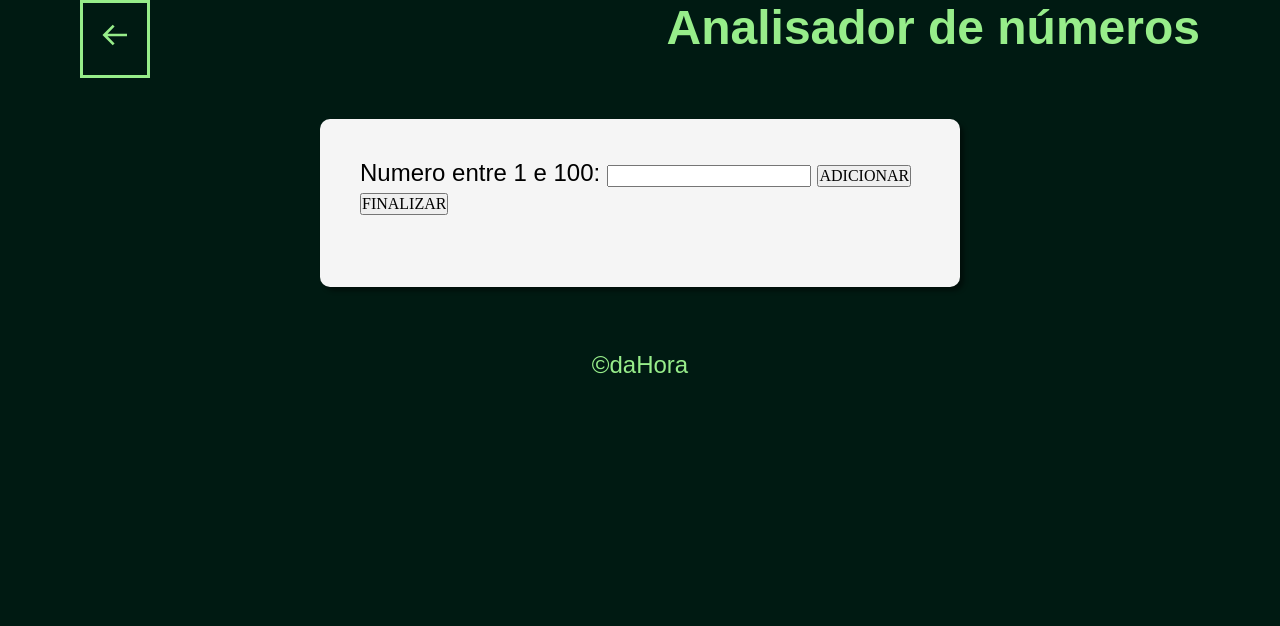
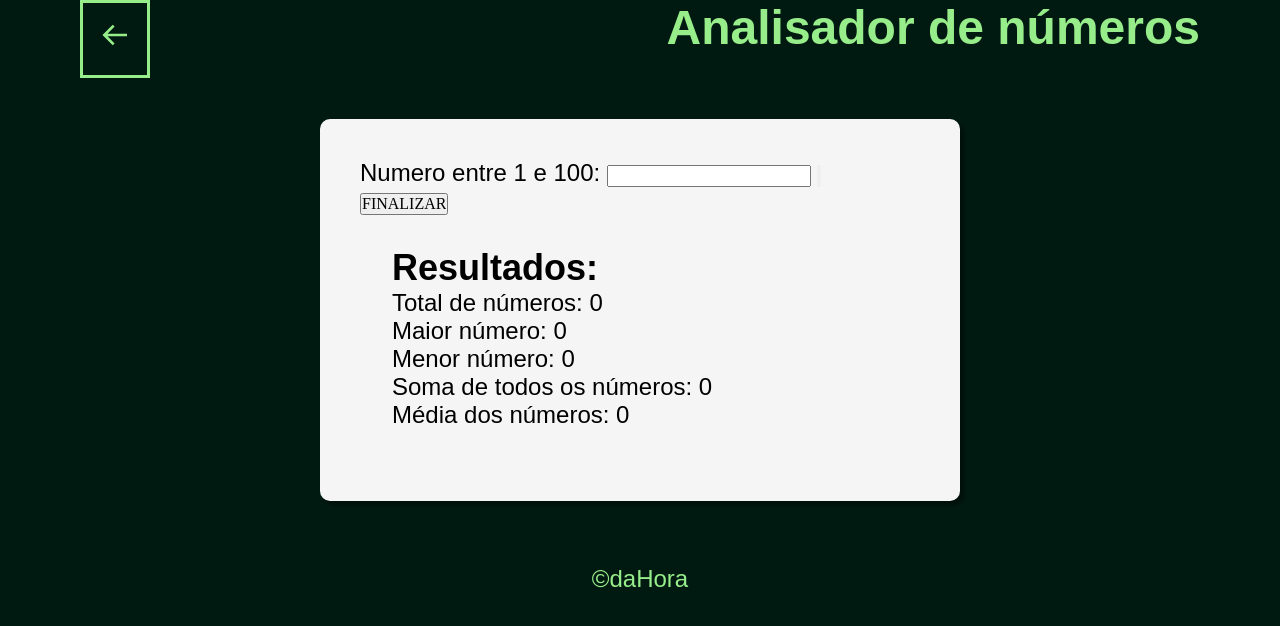
Before and after one commit to GustaDaHora/Number-Playgorund, a React (Vite) app: page /check in a window 1280 px wide. Shown: the top 626 px of the page. Built offline with nearby package versions, Linux system fonts and the light colour scheme; a web font is replaced by a local one.

Commit message:
Update index.tsx

```diff
--- a/src/app/pages/Check/index.tsx
+++ b/src/app/pages/Check/index.tsx
@@ -38,28 +38,17 @@ const ResultContainer = styled.div`
 
 export function Check(): React.ReactElement {
   const [valores, setValores] = useState<number[]>([]);
-  const [inputValue, setInputValue] = useState('');
+  const [firstInputValue, setFirstInputValue] = useState('');
+  const [secInputValue, setSecInputValue] = useState('');
+  const [resultValues, setResultValues] = useState({
+    total: 0,
+    maior: 0,
+    menor: 0,
+    soma: 0,
+    media: 0,
+  });
 
-  const isNumero = (n: string): boolean => {
-    const num = Number(n);
-    return num >= 1 && num <= 100;
-  };
-
-  const inList = (n: string, l: number[]): boolean => {
-    return l.indexOf(Number(n)) !== -1;
-  };
-
-  const adicionar = () => {
-    if (isNumero(inputValue) && !inList(inputValue, valores)) {
-      const newValue = Number(inputValue);
-      setValores([...valores, newValue]);
-      setInputValue('');
-    } else {
-      window.alert('Valor inválido');
-    }
-  };
-
-  const finalizar = () => {
+  const result = () => {
     if (valores.length === 0) {
       window.alert('Adicione números');
     } else {
@@ -69,7 +58,13 @@ export function Check(): React.ReactElement {
       const soma = valores.reduce((acc, curr) => acc + curr, 0);
       const media = soma / total;
 
-      // Update your UI with the results here
+      setResultValues({
+        total,
+        maior,
+        menor,
+        soma,
+        media,
+      });
     }
   };
 
@@ -84,15 +79,27 @@ export function Check(): React.ReactElement {
             Numero entre 1 e 100:{' '}
             <input
               type="number"
-              value={inputValue}
-              onChange={(e) => setInputValue(e.target.value)}
+              value={firstInputValue}
+              onChange={(e) => setFirstInputValue(e.target.value)}
             />{' '}
-            <input type="button" value="ADICIONAR" onClick={adicionar} />
+            <input
+              type="button"
+              value={secInputValue}
+              onChange={(e) => setSecInputValue(e.target.value)}
+            />
           </p>
-          <div>{/* Render options here */}</div>
-          <input type="button" value="FINALIZAR" onClick={finalizar} />
+          <input type="button" value="FINALIZAR" onClick={result} />
         </div>
-        <ResultContainer>{/* Render results here */}</ResultContainer>
+        <ResultContainer>
+          <div>
+            <h2>Resultados:</h2>
+            <p>Total de números: {resultValues.total}</p>
+            <p>Maior número: {resultValues.maior}</p>
+            <p>Menor número: {resultValues.menor}</p>
+            <p>Soma de todos os números: {resultValues.soma}</p>
+            <p>Média dos números: {resultValues.media}</p>
+          </div>
+        </ResultContainer>{' '}
       </section>
       <footer>&copy;daHora</footer>
     </Container>
```
